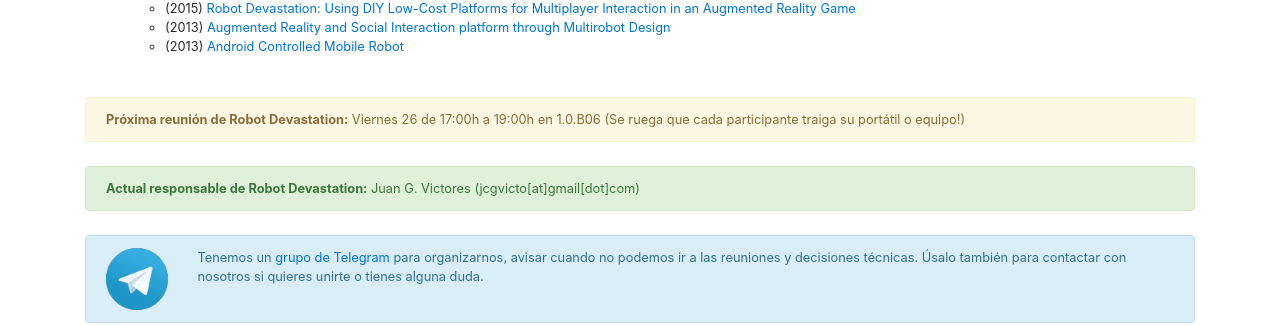
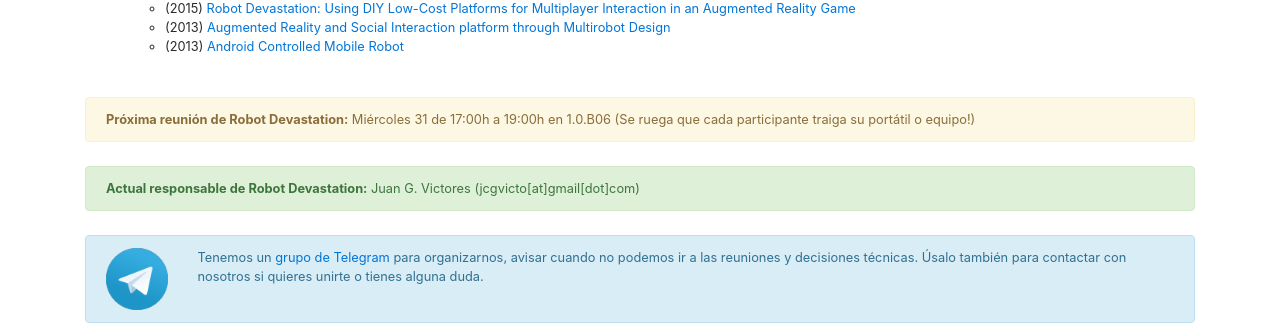
Before and after one commit to asrob-uc3m/asrob-uc3m.github.io, a Jekyll site: the page built from _workgroups/2017-05-28-robot-devastation.markdown, in a window 1280 px wide and 900 px high, scrolled down 929 px. Shown: the part 311-636 px from the top of the window. Built offline with Jekyll 4.4.1, drawn with Linux system fonts in a browser that asks for light colours.

Commit message:
Update 2017-05-28-robot-devastation.markdown

```diff
--- a/_workgroups/2017-05-28-robot-devastation.markdown
+++ b/_workgroups/2017-05-28-robot-devastation.markdown
@@ -10,7 +10,7 @@
 picture_full: /img/rd-full.jpg
 manager: Juan G. Victores
 manager_email: jcgvicto[at]gmail[dot]com
-next_meeting: Viernes 26 de 17:00h a 19:00h en 1.0.B06 (Se ruega que cada participante traiga su portátil o equipo!)
+next_meeting: Miércoles 31 de 17:00h a 19:00h en 1.0.B06 (Se ruega que cada participante traiga su portátil o equipo!)
 layout: workgroup
 active: true
 ---
```
